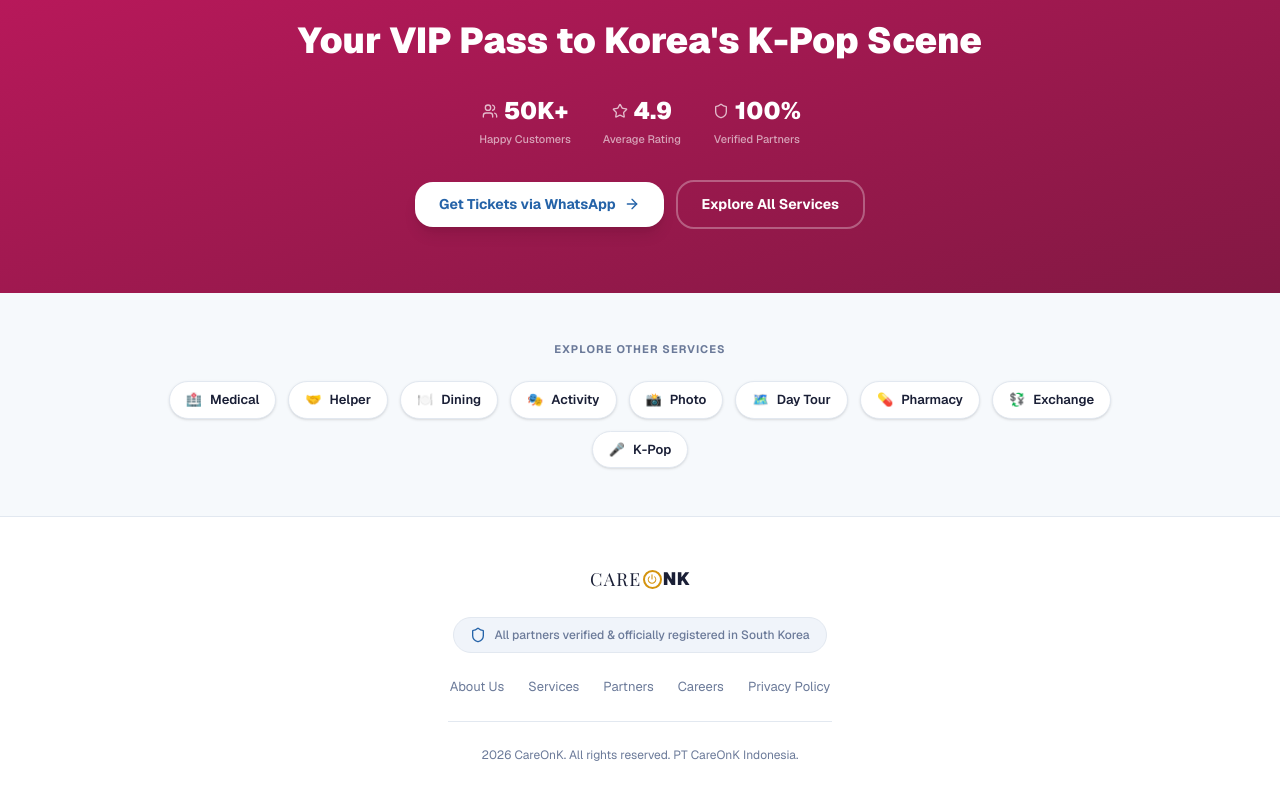
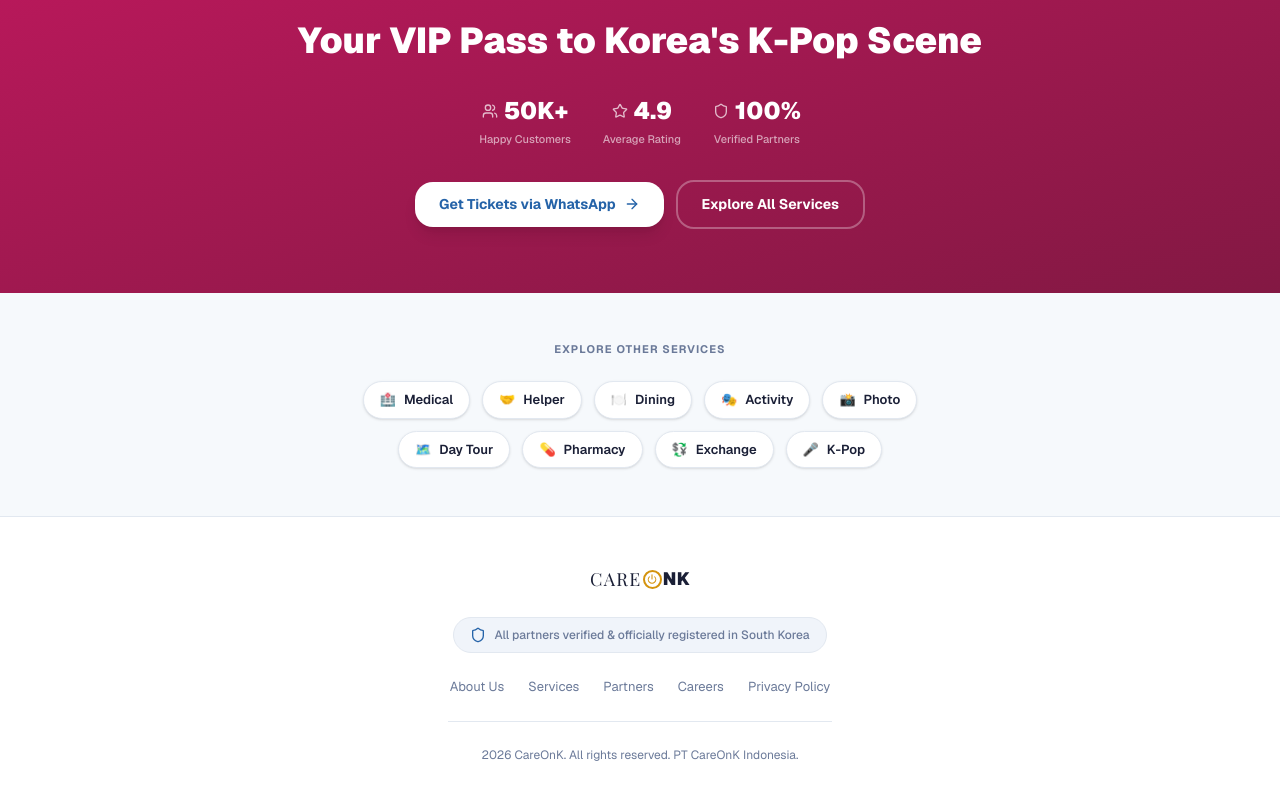
Before and after one commit to hanseo8/careonk, a Next.js app: page /kpop in a window 1280 px wide. Shown: the part 1207-2007 px from the top of the page. Built offline with nearby package versions, Linux system fonts and the light colour scheme.

Commit message:
fix: explore other services 2-row layout 9

```diff
--- a/components/service-landing-banner.tsx
+++ b/components/service-landing-banner.tsx
@@ -104,8 +104,23 @@ export function ServiceLandingBanner({
                     <p className="mb-6 text-center text-[11px] font-bold uppercase tracking-widest text-muted-foreground">
                         Explore Other Services
                     </p>
-                    <div className="flex flex-wrap items-center justify-center gap-3">
-                        {allServices.map((svc) => (
+                    <div className="flex flex-col items-center gap-3">
+                        {/* Row 1 — 5개 */}
+                        <div className="flex flex-wrap justify-center gap-3">
+                            {allServices.slice(0, 5).map((svc) => (
+                                <Link
+                                    key={svc.href}
+                                    href={svc.href}
+                                    className="flex items-center gap-2 rounded-full border border-border bg-card px-4 py-2 text-[13px] font-semibold text-foreground shadow-sm transition-all hover:border-[#2563A8]/30 hover:text-[#2563A8] hover:shadow-md"
+                                >
+                                    <span>{svc.emoji}</span>
+                                    {svc.label}
+                                </Link>
+                            ))}
+                        </div>
+                        {/* Row 2 — 나머지 */}
+                        <div className="flex flex-wrap justify-center gap-3">
+                            {allServices.slice(5).map((svc) => (
                                 <Link
                                     key={svc.href}
                                     href={svc.href}
@@ -118,6 +133,7 @@ export function ServiceLandingBanner({
                         </div>
                     </div>
                 </div>
+            </div>
         </section>
     )
 }
```
Lines whose indentation alone changed are shown as unchanged.
